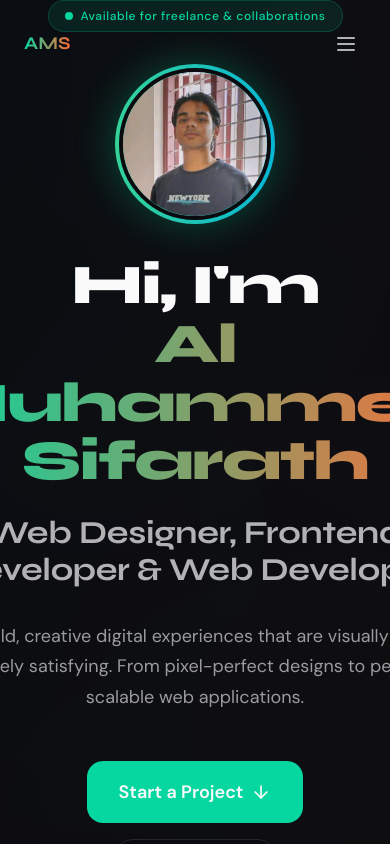
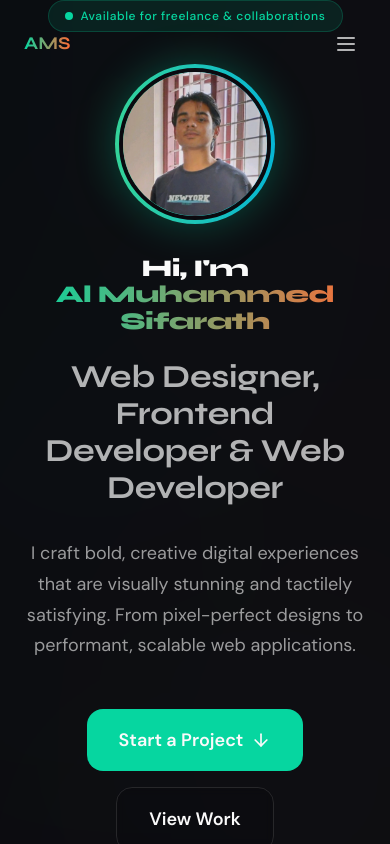
Before and after one commit to almuhammedsifarathva/portfolio, a React (Vite) app: page / in a window 390 px wide. Shown: the top 844 px of the page. Built offline with nearby package versions, Linux system fonts and the light colour scheme.

Commit message:
Fix mobile responsive mobile overflow

```diff
--- a/src/App.tsx
+++ b/src/App.tsx
@@ -13,7 +13,7 @@ function App() {
     <>
       <Navigation />
       <ScrollProgress />
-      <main className="min-h-screen">
+      <main className="min-h-screen overflow-x-hidden">
         <Hero />
         <About />
         <Skills />
--- a/src/components/sections/Hero.tsx
+++ b/src/components/sections/Hero.tsx
@@ -50,9 +50,9 @@ export function Hero() {
             </motion.div>
 
             <StaggerItem animation="slide-up" delay={0.2}>
-              <h1 id="hero-title" className="font-display text-display-xl text-foreground mb-6">
+              <h1 id="hero-title" className="font-display text-2xl sm:text-4xl md:text-5xl lg:text-6xl xl:text-7xl font-extrabold tracking-tight text-foreground mb-6 leading-[1.1]">
                 <span className="block">Hi, I'm</span>
-                <span className="block text-gradient">{siteConfig.name}</span>
+                <span className="block text-gradient break-words">{siteConfig.name}</span>
               </h1>
             </StaggerItem>
 
```
Also changed, not shown: 4 other files (tests, documents, lock files or other folders).
